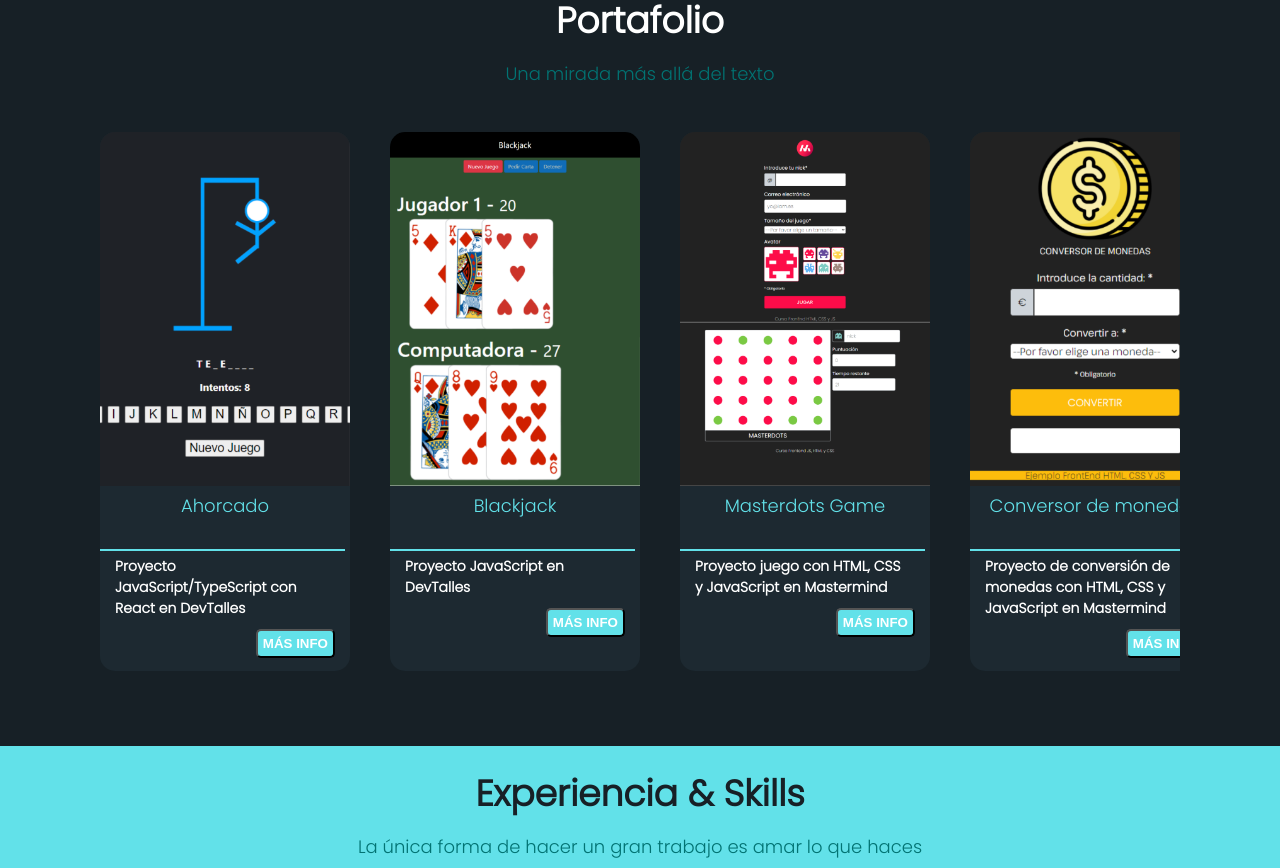
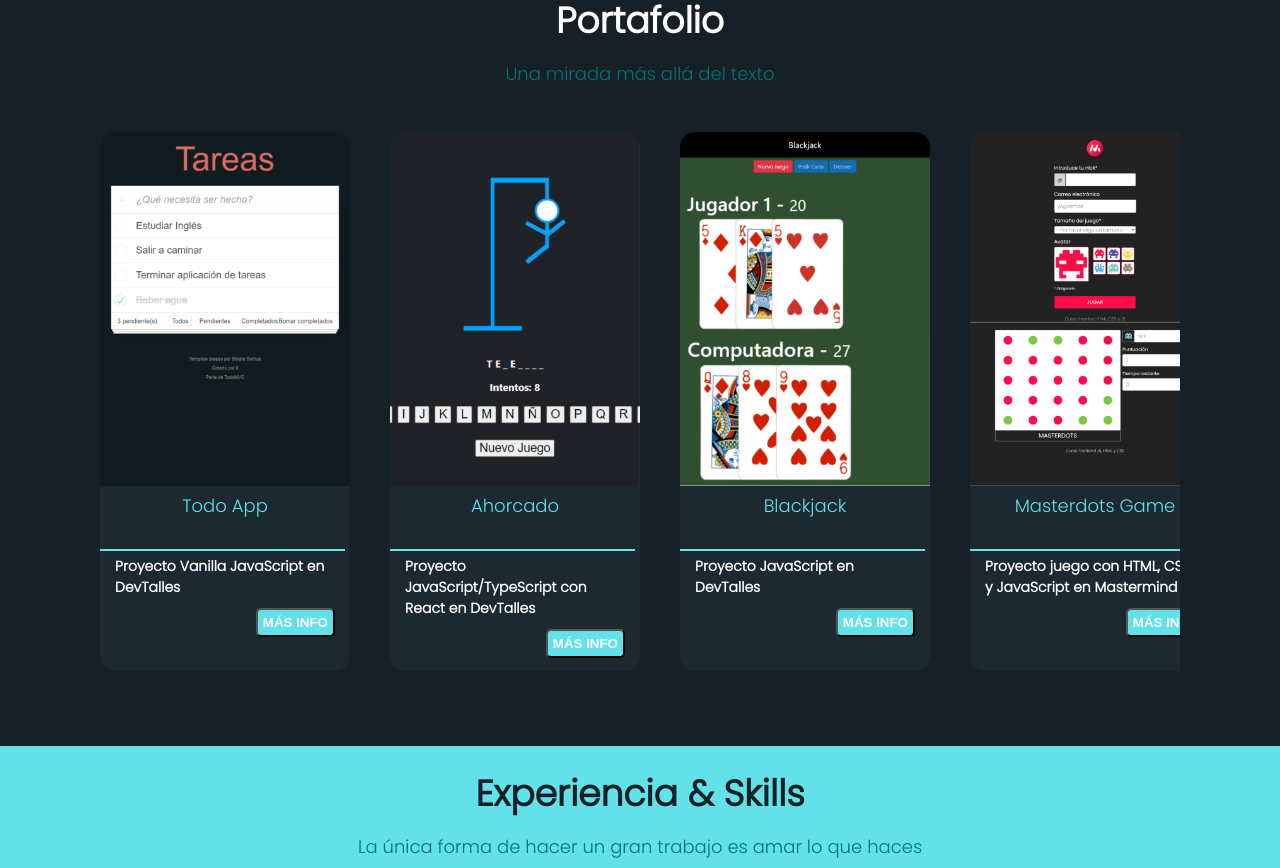
Before and after one commit to denisarangue/SegundaPaginaPersonal, a plain HTML site: page index.html in a window 1280 px wide. Shown: the part 753-1621 px from the top of the page. Drawn offline with nearby package versions, Linux system fonts and the light colour scheme.

Commit message:
Proyecto 6 added

```diff
--- a/index.html
+++ b/index.html
@@ -88,6 +88,14 @@
             <div class="contenedor-scroll">
                 <div class="contenedor-filaportfolio">
                     <div class="filaportfolio">
+                        <div class="card">
+                            <img src="/imagenes/proyecto6.png" alt="proyecto6">
+                            <h3>Todo App</h3>
+                            <div class="sep"></div>
+                            <h4>Proyecto Vanilla JavaScript en DevTalles</h4>
+                            <div class="masinfo"><button type="button"><a href="https://todo-app-da.netlify.app/" target="_blank">MÁS INFO</a></button></div>
+                            <br>
+                        </div>
                         <div class="card">
                             <img src="./imagenes/proyecto5.png" alt="proyecto5">
                             <h3>Ahorcado</h3>
```
Also changed, not shown: imagenes/proyecto6.png (added).
